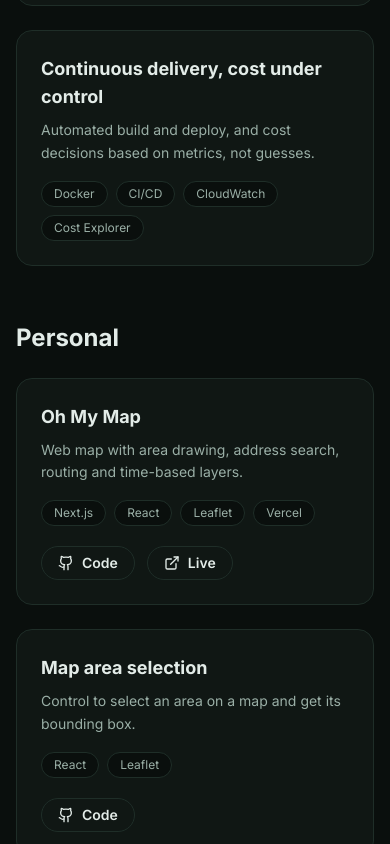
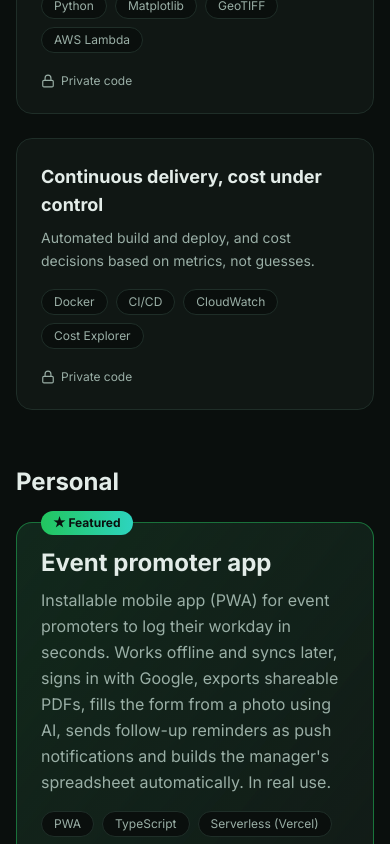
Before and after one commit to JoaoPauloAntunes/portfolio, a React (Vite) app: page / in a window 390 px wide. Shown: the part 5720-6564 px from the top of the page. Built offline with nearby package versions, Linux system fonts and the light colour scheme.

Commit message:
Add personal projects, featured event promoter app

```diff
--- a/src/App.tsx
+++ b/src/App.tsx
@@ -13,6 +13,7 @@ import {
   Languages,
   Laptop,
   Linkedin,
+  Lock,
   Mail,
   MapPin,
   Menu,
@@ -106,17 +107,25 @@ function Chips({ items }: { items: string[] }) {
 
 function ProjectCard({ p, lang, index }: { p: Project; lang: Lang; index: number }) {
   return (
-    <Reveal delay={index * 80}>
-      <article className="card flex h-full flex-col">
-        <h4 className="mb-2 text-lg font-bold">{p.title[lang]}</h4>
-        <p className="mb-4 flex-1 text-sm leading-relaxed text-muted">{p.text[lang]}</p>
+    <Reveal delay={index * 80} className={p.featured ? "md:col-span-2" : ""}>
+      <article className={`card relative flex h-full flex-col ${p.featured ? "border-brand/50 bg-gradient-to-br from-brand/10 to-panel" : ""}`}>
+        {p.featured && (
+          <span className="absolute -top-3 left-6 rounded-full bg-gradient-to-r from-brand to-accent px-3 py-1 text-xs font-bold text-ink">
+            ★ {ui.featured[lang]}
+          </span>
+        )}
+        <h4 className={`mb-2 font-bold ${p.featured ? "text-2xl" : "text-lg"}`}>{p.title[lang]}</h4>
+        <p className={`mb-4 flex-1 leading-relaxed text-muted ${p.featured ? "text-base" : "text-sm"}`}>{p.text[lang]}</p>
         <Chips items={p.tech} />
-        {(p.code || p.live) && (
-          <div className="mt-5 flex gap-3">
-            {p.code && (
+        <div className="mt-5 flex flex-wrap gap-3">
+          {p.code ? (
             <a className="btn-ghost !px-4 !py-1.5" href={p.code} target="_blank" rel="noopener noreferrer">
               <Github size={16} /> {ui.code[lang]}
             </a>
+          ) : (
+            <span className="inline-flex items-center gap-1.5 text-xs text-muted">
+              <Lock size={14} /> {ui.privateCode[lang]}
+            </span>
           )}
           {p.live && (
             <a className="btn-ghost !px-4 !py-1.5" href={p.live} target="_blank" rel="noopener noreferrer">
@@ -124,7 +133,6 @@ function ProjectCard({ p, lang, index }: { p: Project; lang: Lang; index: number
             </a>
           )}
         </div>
-        )}
       </article>
     </Reveal>
   );
--- a/src/data.ts
+++ b/src/data.ts
@@ -52,6 +52,8 @@ export const ui = {
   },
   projectsPersonal: { pt: "Pessoais", en: "Personal" },
   code: { pt: "Código", en: "Code" },
+  privateCode: { pt: "Código privado", en: "Private code" },
+  featured: { pt: "Destaque", en: "Featured" },
   live: { pt: "Ver online", en: "Live" },
   educationTitle: { pt: "Formação", en: "Education" },
   done: { pt: "Concluído", en: "Completed" },
@@ -188,7 +190,7 @@ export const experience: { role: T; org: string; period: T; points: T[] }[] = [
   },
 ];
 
-export type Project = { title: T; text: T; tech: string[]; code?: string; live?: string };
+export type Project = { title: T; text: T; tech: string[]; code?: string; live?: string; featured?: boolean };
 
 export const workProjects: Project[] = [
   {
@@ -227,6 +229,47 @@ export const workProjects: Project[] = [
 
 export const personalProjects: Project[] = [
   {
+    featured: true,
+    title: { pt: "App de promotor de eventos", en: "Event promoter app" },
+    text: {
+      pt: "App instalável no celular (PWA) para promotores registrarem o dia de trabalho em segundos. Funciona sem internet e sincroniza depois, entra com a conta Google, gera PDF para compartilhar, preenche o formulário a partir de uma foto usando IA, lembra dos retornos por notificação e monta a planilha do gestor automaticamente. Em uso real.",
+      en: "Installable mobile app (PWA) for event promoters to log their workday in seconds. Works offline and syncs later, signs in with Google, exports shareable PDFs, fills the form from a photo using AI, sends follow-up reminders as push notifications and builds the manager's spreadsheet automatically. In real use.",
+    },
+    tech: ["PWA", "TypeScript", "Serverless (Vercel)", "PostgreSQL", "Google OAuth", "Claude API", "Web Push", "Google Sheets"],
+  },
+  {
+    title: { pt: "Transmissão de tela sem fio", en: "Wireless screen casting" },
+    text: {
+      pt: "Envia a tela do computador para um celular ou navegador, na mesma rede ou pela internet. O celular conecta lendo um QR code.",
+      en: "Casts a computer screen to a phone or browser, on the same network or over the internet. Phones pair by scanning a QR code.",
+    },
+    tech: ["Node.js", "WebRTC", "WebSocket", "Cloudflare Workers", "PWA"],
+  },
+  {
+    title: { pt: "App de corrida", en: "Running app" },
+    text: {
+      pt: "Aplicação web para corredores, com mapas e login Google, e uma API própria com banco relacional e migrações.",
+      en: "Web app for runners with maps and Google sign-in, backed by its own API with a relational database and migrations.",
+    },
+    tech: ["React", "TypeScript", "Mantine", "Leaflet", "FastAPI", "SQLModel", "PostgreSQL"],
+  },
+  {
+    title: { pt: "Bot de finanças no Telegram", en: "Personal finance Telegram bot" },
+    text: {
+      pt: "Registra gastos por uma conversa guiada no Telegram e guarda tudo num banco na nuvem, sem custo por mensagem.",
+      en: "Logs expenses through a guided Telegram conversation and stores them in a cloud database, at no cost per message.",
+    },
+    tech: ["Node.js", "Serverless (Vercel)", "PostgreSQL", "Telegram Bot API"],
+  },
+  {
+    title: { pt: "Site institucional (freelance)", en: "Business website (freelance)" },
+    text: {
+      pt: "Site responsivo para uma profissional da saúde, publicado com deploy automático.",
+      en: "Responsive website for a healthcare professional, with automatic deployment.",
+    },
+    tech: ["Next.js", "Mantine", "Tailwind CSS", "GitHub Actions"],
+  },
+  {
     title: { pt: "Oh My Map", en: "Oh My Map" },
     text: {
       pt: "Mapa web com desenho de áreas, busca de endereços, cálculo de rotas e camadas por período.",
@@ -235,15 +278,6 @@ export const personalProjects: Project[] = [
     tech: ["Next.js", "React", "Leaflet", "Vercel"],
     code: "https://github.com/JoaoPauloAntunes/oh-my-map",
     live: "https://oh-my-map.vercel.app/",
-  },
-  {
-    title: { pt: "Seleção de área no mapa", en: "Map area selection" },
-    text: {
-      pt: "Controle para selecionar uma área no mapa e obter o retângulo de coordenadas.",
-      en: "Control to select an area on a map and get its bounding box.",
-    },
-    tech: ["React", "Leaflet"],
-    code: "https://github.com/JoaoPauloAntunes/react-leaflet-area-select",
   },
   {
     title: { pt: "Display TFT com MicroPython", en: "TFT display with MicroPython" },
```
Also changed, not shown: 1 other file (tests, documents, lock files or other folders). Lines whose indentation alone changed are shown as unchanged.
